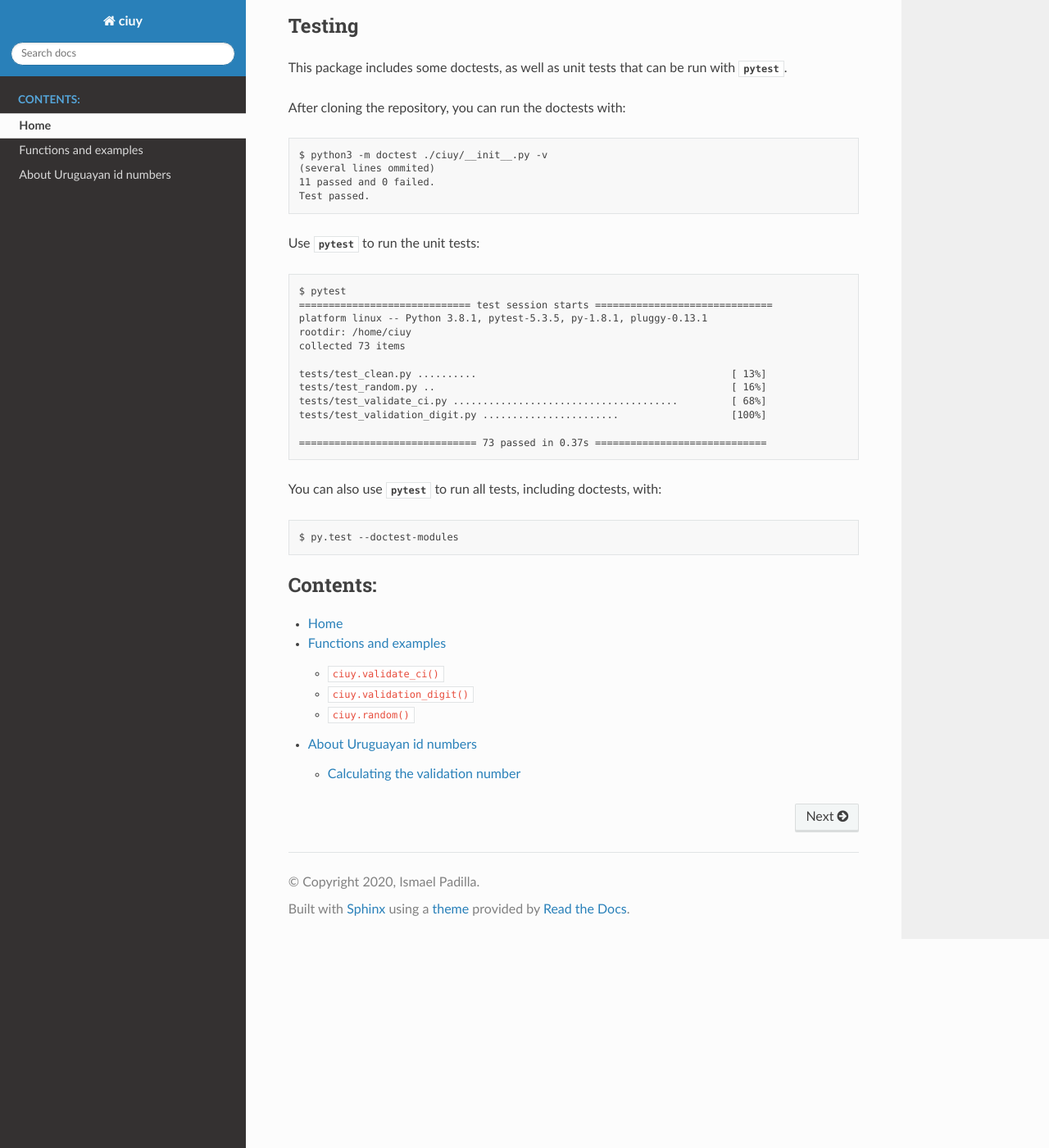
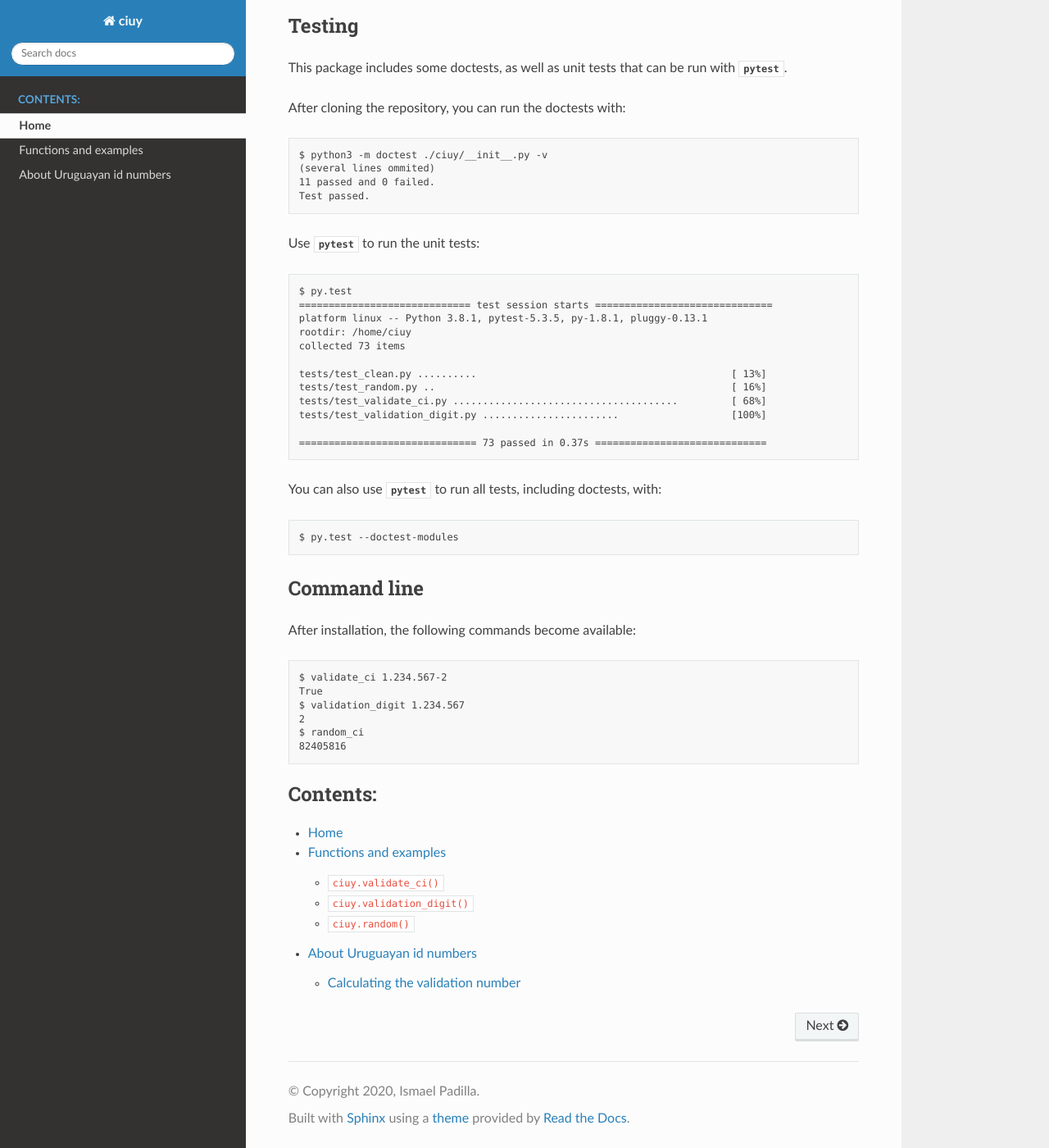
Before and after one commit to ismaelpadilla/ciuy_py, a Sphinx documentation site: the page built from docs/index.rst, in a window 1280 px wide and 1400 px high, scrolled down 809 px. Shown: the whole window at 82% size. Built offline with Sphinx 7.4.7 and the Read the Docs theme 2.0.0, drawn with Linux system fonts in a browser that asks for light colours.

```diff
--- a/docs/conf.py
+++ b/docs/conf.py
@@ -24,7 +24,7 @@ author = 'Ismael Padilla'
 master_doc = 'index'
 
 # The full version, including alpha/beta/rc tags
-release = '0.4.0'
+release = '0.5.0'
 
 # Localization config
 locale_dirs = ['locales/']
--- a/docs/index.rst
+++ b/docs/index.rst
@@ -63,7 +63,7 @@ Use :any:`pytest<pytest:index>` to run the unit tests:
 
 ::
 
-   $ pytest
+   $ py.test
    ============================= test session starts ==============================
    platform linux -- Python 3.8.1, pytest-5.3.5, py-1.8.1, pluggy-0.13.1
    rootdir: /home/ciuy
@@ -82,6 +82,20 @@ You can also use :any:`pytest<pytest:index>` to run all tests, including doctest
 
    $ py.test --doctest-modules
 
+Command line
+------------
+
+After installation, the following commands become available:
+
+::
+
+   $ validate_ci 1.234.567-2
+   True
+   $ validation_digit 1.234.567
+   2
+   $ random_ci
+   82405816
+
 
 .. toctree::
    :maxdepth: 2
```
Also changed, not shown: CHANGELOG.md (+10 -0 lines), README.md (+14 -5 lines), 2 other files.
